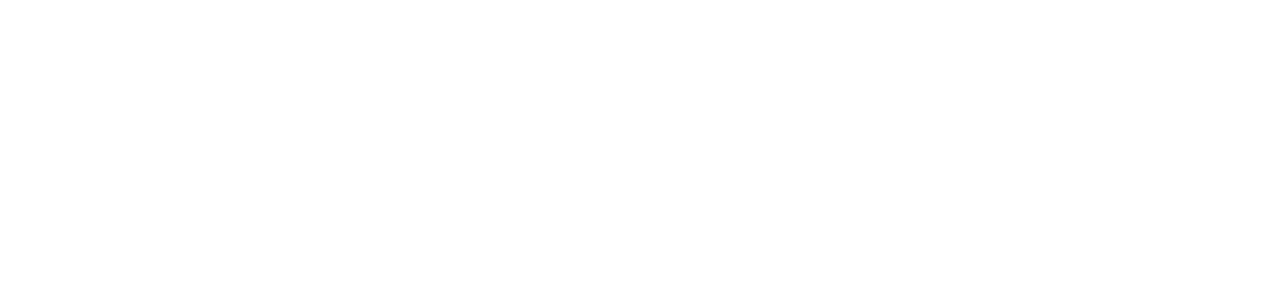
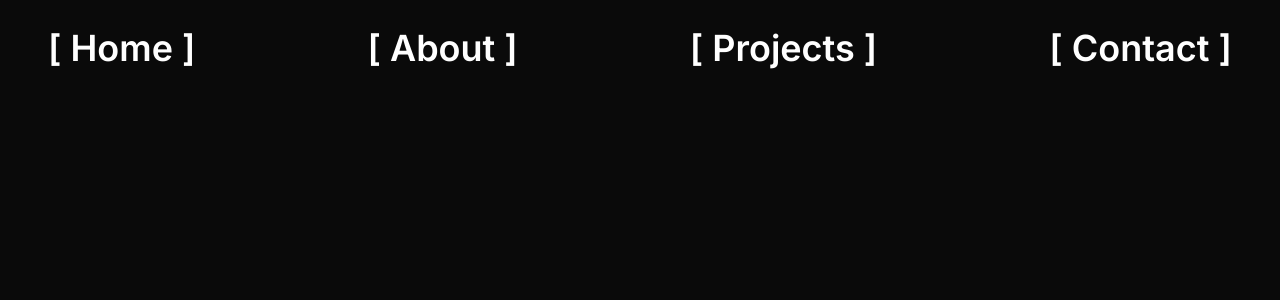
Before and after one commit to nihatran/nitran-portfolio, a Next.js app: page / in a window 1280 px wide. Shown: the top 300 px of the page. Built offline with nearby package versions, Linux system fonts and the light colour scheme.

Commit message:
Add header

```diff
--- a/app/globals.css
+++ b/app/globals.css
@@ -1,8 +1,9 @@
 @import "tailwindcss";
 
 :root {
-  --background: #ffffff;
-  --foreground: #0a0a0a;
+  --background: #0a0a0a;
+  --foreground: #ffffff;
+  box-sizing: border-box;
 }
 
 @theme inline {
--- a/app/page.tsx
+++ b/app/page.tsx
@@ -1,5 +1,10 @@
 import Image from "next/image";
+import Header from "@/components/header";
 
 export default function Portfolio() {
-  return <div></div>;
+  return (
+    <div>
+      <Header />
+    </div>
+  );
 }
--- /dev/null
+++ b/components/header.tsx
@@ -0,0 +1,77 @@
+"use client";
+
+import { useState, useEffect } from "react";
+
+export default function Header() {
+  const [isLoaded, setIsLoaded] = useState(false);
+  const [isOpen, setIsOpen] = useState(false);
+  const toggleNavbar = () => setIsOpen(!isOpen);
+
+  useEffect(() => {
+    setIsLoaded(true);
+  }, []);
+
+  return (
+    <header
+      className={`fixed top-0 left-0 w-full z-50 transition-opacity duration-700 ease-in ${
+        isLoaded ? "opacity-100" : "opacity-0"
+      }`}
+    >
+      <nav className="flex flex-col items-end gap-4 md:justify-between h-auto md:h-20 w-full p-2 md:p-12 md:flex-row">
+        {/* Hamburger toggle (mobile only) */}
+        <button
+          onClick={toggleNavbar}
+          className={`
+            block md:hidden cursor-pointer bg-transparent px-[10px]
+            transition-colors duration-300 border-none p-3
+            ${isOpen ? "bg-sky-200" : ""}
+          `}
+          aria-label="Toggle navigation"
+        >
+          {/* Hamburger icon anim*/}
+          <div className="relative w-6 h-4 flex flex-col justify-between">
+            <span
+              className={`block h-0.5 w-full bg-white rounded transition-all duration-300 ${
+                isOpen ? "rotate-45 translate-y-[7px]" : ""
+              }`}
+            ></span>
+            <span
+              className={`block h-0.5 w-full bg-white rounded transition-all duration-300 ${
+                isOpen ? "opacity-0" : ""
+              }`}
+            ></span>
+            <span
+              className={`block h-0.5 w-full bg-white rounded transition-all duration-300 ${
+                isOpen ? "-rotate-45 -translate-y-[7px]" : ""
+              }`}
+            ></span>
+          </div>
+        </button>
+
+        {/* Nav links */}
+        <div
+          className={`
+            flex flex-col md:flex-row items-center w-full justify-between
+            overflow-hidden md:overflow-visible
+            transition-[max-height] duration-500 ease-in-out
+            text-lg md:text-4xl gap-5 font-semibold
+            ${isOpen ? "max-h-60" : "max-h-0"}
+          `}
+        >
+          <a href="#home" className="hover:text-slate-300">
+            &#091; Home &#093;
+          </a>
+          <a href="#about" className="hover:text-slate-300">
+            &#091; About &#093;
+          </a>
+          <a href="#projects" className="hover:text-slate-300">
+            &#091; Projects &#093;
+          </a>
+          <a href="#contact" className="hover:text-slate-300">
+            &#091; Contact &#093;
+          </a>
+        </div>
+      </nav>
+    </header>
+  );
+}
```
Also changed, not shown: package.json (+6 -6 lines), public/menuicon.svg (added).
